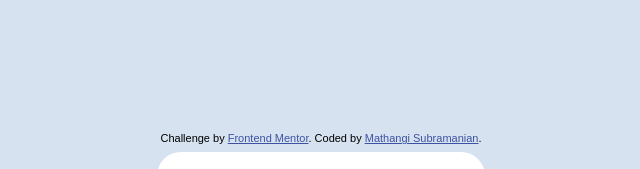
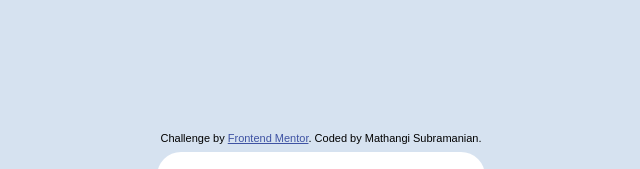
Before and after one commit to mathangisd/qr-code-component, a plain HTML site: page index.html in a window 1280 px wide. Shown: the top 169 px of the page, 319-959 px from the left. Drawn offline with Linux system fonts and the light colour scheme.

Commit message:
Remove link

```diff
--- a/index.html
+++ b/index.html
@@ -20,7 +20,7 @@
         Challenge by
         <a href="https://www.frontendmentor.io?ref=challenge" target="_blank"
           >Frontend Mentor</a
-        >. Coded by <a href="#">Mathangi Subramanian</a>.
+        >. Coded by Mathangi Subramanian.
       </div>
       <article class="card">
         <img
```
